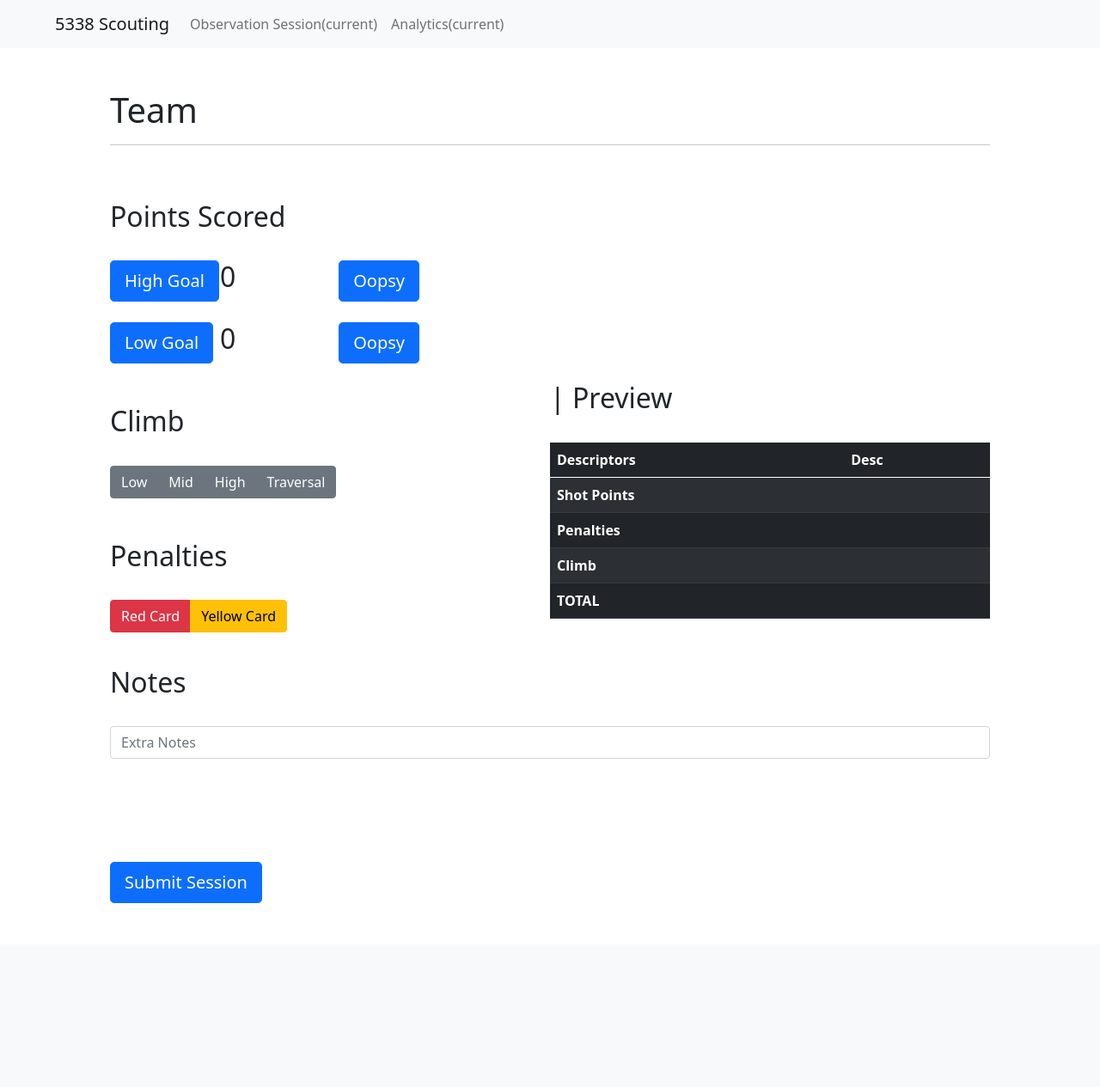
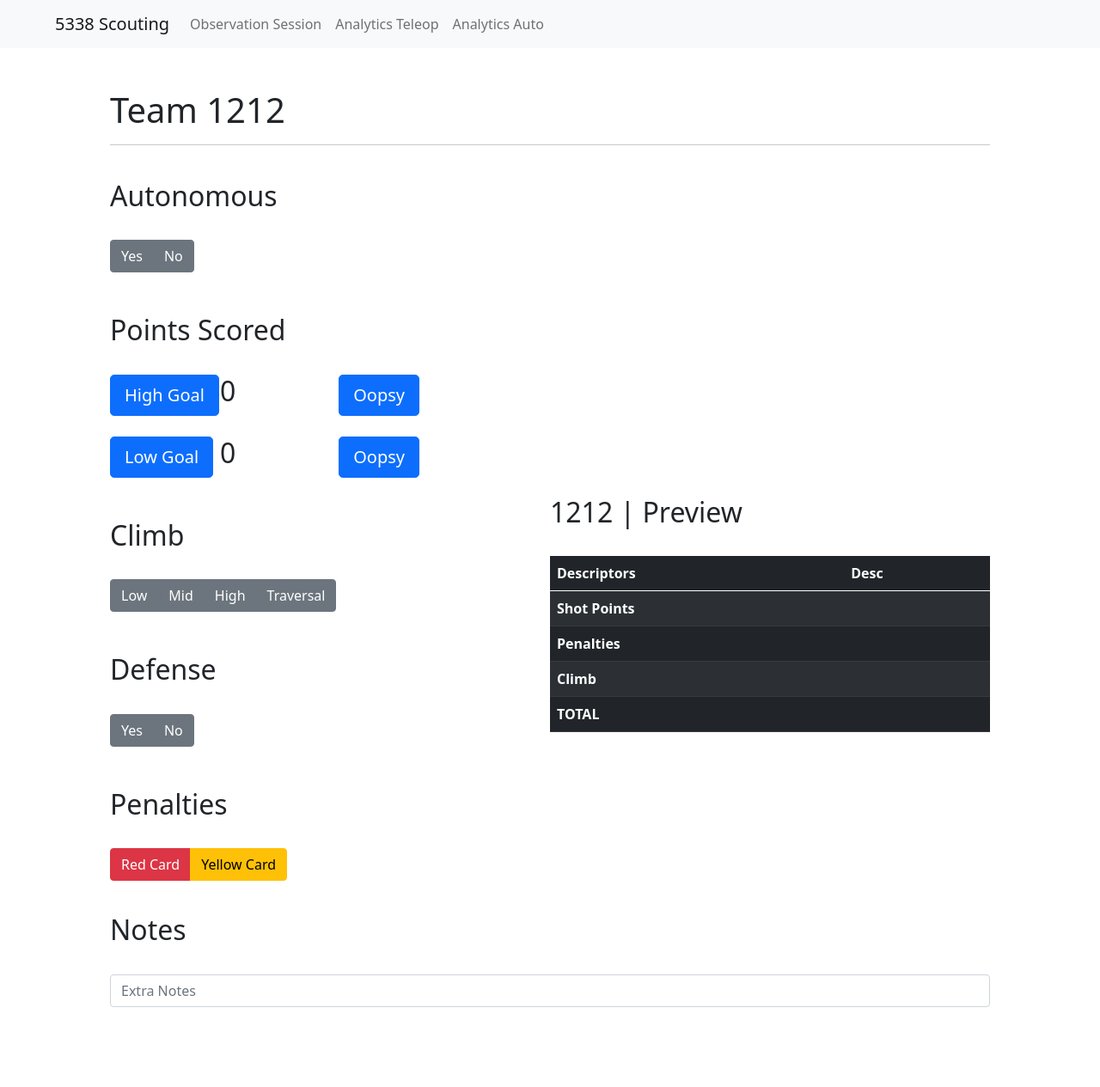
Before and after one commit to RoboLoCo-5338/ScoutingApp2022, a Flask app: page /observing in a window 1280 px wide. Shown: the top 1265 px of the page at 86% size. Before the commit the page ends 1051 px from the top, so only its background shows below. Run offline with Flask 2, Linux system fonts and the light colour scheme; lists and menus that the app fills with data are empty; parts of the project's set-up code (start-up, migrations or seed data) failed here and were passed over.

Commit message:
updated code 2/24/2022

```diff
--- a/app.py
+++ b/app.py
@@ -16,14 +16,17 @@
 
 app = Flask(__name__)
 
-def init_sheet():
+def init_sheet(sheet_num):
     scope = ["https://spreadsheets.google.com/feeds","https://www.googleapis.com/auth/spreadsheets", "https://www.googleapis.com/auth/drive.file","https://www.googleapis.com/auth/drive"]
 
     creds = ServiceAccountCredentials.from_json_keyfile_name("credentials.json", scope)
 
     client = gspread.authorize(creds)
 
-    sheet = client.open("RoboLoco-Scouting-Test").sheet1
+    if sheet_num == 1:
+        sheet = client.open("RoboLoco-Scouting-Test").worksheet('teleop')
+    if sheet_num == 2:
+        sheet = client.open("RoboLoco-Scouting-Test").worksheet('autonomouse')
 
     return sheet
 
@@ -44,18 +47,14 @@
     if request.method == 'GET':
         return render_template('home.html')
 
-@app.route('/analytics', methods=['GET', 'POST'])
-def analytics():
-    x = [1, 2, 3]
-    y = [1, 2, 3]
-
+@app.route('/analytics_teleop', methods=['GET'])
+def analytics_display_teleop():
     scope = ["https://spreadsheets.google.com/feeds","https://www.googleapis.com/auth/spreadsheets", "https://www.googleapis.com/auth/drive.file","https://www.googleapis.com/auth/drive"]
-
     creds = ServiceAccountCredentials.from_json_keyfile_name("credentials.json", scope)
 
     client = gspread.authorize(creds)
 
-    sheet = client.open("RoboLoco-Scouting-Test").sheet1
+    sheet = client.open("RoboLoco-Scouting-Test").worksheet('teleop')
 
     data = sheet.get_all_records()
 
@@ -124,7 +123,7 @@
     sd_low_arr = [[str(key), sd_low[key]] for key in sd_low]
     sd_climb_arr = [[str(key), sd_climb[key]] for key in sd_climb]
 
-    return render_template('analytics.html',
+    return render_template('analytics_display.html',
                 len=len(final_data),
                 final_data=final_data,
                 radar_data=final_radar_data,
@@ -138,6 +137,98 @@
                 low_avg_data=low_avg_data,
                 climb_avg_data=climb_avg_data
                 )
+
+@app.route('/analytics_auto', methods=['GET'])
+def analytics_display_auto():
+    scope = ["https://spreadsheets.google.com/feeds","https://www.googleapis.com/auth/spreadsheets", "https://www.googleapis.com/auth/drive.file","https://www.googleapis.com/auth/drive"]
+    creds = ServiceAccountCredentials.from_json_keyfile_name("credentials.json", scope)
+
+    client = gspread.authorize(creds)
+
+    sheet = client.open("RoboLoco-Scouting-Test").worksheet('autonomouse')
+
+    data = sheet.get_all_records()
+
+    graph_data = {}
+    radar_data = {}
+    high_goals = {}
+    low_goals = {}
+    climb_hash = {}
+    name_set = set([])
+
+    for record in data:
+        team_name = record['team_name']
+        if team_name not in name_set:
+            name_set.add(team_name)
+            graph_data.update({team_name: []})
+            radar_data.update({team_name: []})
+            high_goals.update({team_name: []})
+            low_goals.update({team_name: []})
+            climb_hash.update({team_name: []})
+
+        high_goal = int(record['high_goal'])
+        low_goal = int(record['low_goal'])
+        climb = int(record['climb'])
+
+        total_score = (2*high_goal) + low_goal + climb
+
+        graph_data[team_name].append(total_score)
+        high_goals[team_name].append(high_goal)
+        low_goals[team_name].append(low_goal)
+        climb_hash[team_name].append(climb)
+
+        if len(radar_data[team_name]) > 0:
+            radar_data[team_name][0][0] += high_goal
+            radar_data[team_name][0][1] += low_goal
+            radar_data[team_name][0][2] += climb
+
+        else:
+            radar_data[team_name].append([high_goal, low_goal, climb])
+
+    final_data = [[str(key), graph_data[key]] for key in graph_data]
+    final_radar_data = [[str(key), radar_data[key]] for key in radar_data]
+    high_goals_data = [[str(key), high_goals[key]] for key in high_goals]
+    low_goals_data = [[str(key), low_goals[key]] for key in low_goals]
+    climb_data = [[str(key), climb_hash[key]] for key in climb_hash]
+    high_avg_data = [[arr[0], np.average(np.array(arr[1]))] for arr in high_goals_data]
+    low_avg_data = [[arr[0], np.average(np.array(arr[1]))] for arr in low_goals_data]
+    climb_avg_data = [[arr[0], np.average(np.array(arr[1]))] for arr in climb_data]
+
+    sd_high = {}
+    sd_low = {}
+    sd_climb = {}
+    for team in high_goals_data:
+        vals = np.array(team[1])
+
+        sd_high.update({team[0]: np.std(vals)})
+    for team in low_goals_data:
+        vals = np.array(team[1])
+
+        sd_low.update({team[0]: np.std(vals)})
+    for team in climb_data:
+        vals = np.array(team[1])
+
+        sd_climb.update({team[0]: np.std(vals)})
+
+    sd_high_arr = [[str(key), sd_high[key]] for key in sd_high]
+    sd_low_arr = [[str(key), sd_low[key]] for key in sd_low]
+    sd_climb_arr = [[str(key), sd_climb[key]] for key in sd_climb]
+
+    return render_template('analytics_display.html',
+                len=len(final_data),
+                final_data=final_data,
+                radar_data=final_radar_data,
+                high_goals_data=high_goals_data,
+                low_goals_data=low_goals_data,
+                climb_data=climb_data,
+                sd_high=sd_high_arr,
+                sd_low=sd_low_arr,
+                sd_climb=sd_climb_arr,
+                high_avg_data=high_avg_data,
+                low_avg_data=low_avg_data,
+                climb_avg_data=climb_avg_data
+                )
+
 
 @app.route('/observing', methods=['GET', 'POST'])
 def observation():
@@ -164,7 +255,9 @@
             'low_goal': request.json['low_goal'],
             'climb': request.json['climb_points'],
             'penalty': request.json['penalty'],
-            'notes': request.json['notes']
+            'notes': request.json['notes'],
+            'defense': request.json['defense'],
+            'auto': request.json['auto']
         }
 
         print(request.json)
@@ -181,7 +274,11 @@
         # df.to_csv(f'./observations/{name}')
 
         # sheets API update calls
-        sheet = init_sheet()
+        s_num = 1
+        if data['auto']:
+            s_num = 2
+
+        sheet = init_sheet(sheet_num=s_num)
 
         col1 = sheet.col_values(1)
         team_index = len(col1) + 1
@@ -191,10 +288,11 @@
         sheet.update_cell(team_index, 3, data['low_goal'])
         sheet.update_cell(team_index, 4, data['climb'])
         sheet.update_cell(team_index, 5, data['penalty'])
-        sheet.update_cell(team_index, 6, data['notes'])
+        sheet.update_cell(team_index, 6, data['defense'])
+        sheet.update_cell(team_index, 7, data['notes'])
 
         # sheet.update_cell(2, 1, name)
-        return render_template('home.html')
+        return redirect('home.html')
 
     if request.method == 'POST':
         if request.form.get('ball_shot'):
--- a/team_name.txt
+++ b/team_name.txt
@@ -0,0 +1 @@
+1212
--- a/templates/base.html
+++ b/templates/base.html
@@ -16,10 +16,13 @@
 			<div class="collapse navbar-collapse" id="navbarNav">
 				<ul class="navbar-nav">
 					<li class="nav-item active">
-						<a class="nav-link" href="{{ url_for('observation') }}">Observation Session<span class="sr-only">(current)</span></a>
+						<a class="nav-link" href="{{ url_for('observation') }}">Observation Session</a>
 					</li>
 					<li class="nav-item active">
-						<a class="nav-link" href="{{ url_for('analytics') }}">Analytics<span class="sr-only">(current)</span></a>
+						<a class="nav-link" href="{{ url_for('analytics_display_teleop') }}">Analytics Teleop</a>
+					</li>
+					<li class="nav-item active">
+						<a class="nav-link" href="{{ url_for('analytics_display_auto') }}">Analytics Auto</a>
 					</li>
 				</ul>
 			</div>
--- a/templates/home.html
+++ b/templates/home.html
@@ -7,7 +7,7 @@
 <br>
 <form method="POST" action="/" class="row g-3" style="margin-left: 10%; margin-right: 10%;">
     <label for="inputPassword2" class="visually-hidden">Team Name</label>
-    <input type="text" name="team_name" class="form-control" id="inputPassword2" placeholder="Team Name">
+    <input type="text" name="team_name" class="form-control" id="inputPassword2" placeholder="Team Name" required pattern="[0-9\.]+">
     <button type="submit" class="btn btn-primary mb-3">Start Session</button>
 </form>
 {% endblock %}
--- a/templates/observing.html
+++ b/templates/observing.html
@@ -5,10 +5,20 @@
 <h1 style="margin-left: 10%">Team {{team_name}}</h2>
 <hr style="margin-left: 10%; margin-right: 10%;">
 <br>
-<br>
 <div>
     <!-- adding button and heading to show the digits -->
     <!-- increment() and decrement() functions on button click-->
+    <h2 style="margin-left: 10%">Autonomous</h2>
+    <br>
+    <div style = "margin-left: 10%; display: inline-block;">
+	<div class="btn-group" role="group" aria-label="Basic example">
+	    <button type="button" onclick = "check_auto();" id = "4" class="btn btn-secondary">Yes</button>
+	    <button type="button" onclick = "" id = "6" class="btn btn-secondary">No</button>
+	</div>
+    </div>
+    <br>
+    <br>
+    <br>
     <h2 style="margin-left: 10%">Points Scored</h2>
     <br>
     <div style="display: flex">
@@ -32,6 +42,17 @@
                     <button type="button" onclick = "increment_climb(this)" id = "6" class="btn btn-secondary">Mid</button>
                     <button type="button" onclick = "increment_climb(this)" id = "10" class="btn btn-secondary">High</button>
                     <button type="button" onclick = "increment_climb(this)" id = "15" class="btn btn-secondary">Traversal</button>
+                </div>
+            </div>
+            <br>
+            <br>
+            <br>
+            <h2 style="margin-left: 20%">Defense</h2>
+            <br>
+            <div style = "margin-left: 20%; display: inline-block;">
+                <div class="btn-group" role="group" aria-label="Basic example">
+                    <button type="button" onclick = "check_defense()" id = "4" class="btn btn-secondary">Yes</button>
+                    <button type="button" onclick = "increment_climb(this)" id = "6" class="btn btn-secondary">No</button>
                 </div>
             </div>
             <h2 style="margin-left: 20%; margin-top: 10%">Penalties</h2>
@@ -88,7 +109,7 @@
     <br>
     <br>
     <br>
-    <button onclick="submit()" class="btn btn-primary btn-lg" name="balls_shot" style="margin-left: 10%; display: inline-block;">Submit Session</button> <h2 id="counting4" style="float: right; margin-right: 50%;"></h2>
+    <button onclick="submit(); refresh();" class="btn btn-primary btn-lg" name="balls_shot" style="margin-left: 10%; display: inline-block;">Submit Session</button> <h2 id="counting4" style="float: right; margin-right: 50%;"></h2>
 
 </div>
 <!-- JavaScript code-->
@@ -98,6 +119,20 @@
     var low_goal = 0;
     var climb = 0;
     var penalty = "-";
+    var defense = false;
+    var auto = false;
+
+    function check_auto(){
+	auto = true;
+    }
+
+    function refresh(){
+	location.reload();
+    }
+
+    function check_defense(){
+        defense = true;
+    }
 
     //printing default value of data that is 0 in h2 tag
     document.getElementById("counting").innerText = high_goal;
@@ -153,7 +188,9 @@
             'high_goal': high_goal,
             'low_goal': low_goal,
             'climb_points': climb,
-            'penalty': penalty
+            'penalty': penalty,
+            'defense': defense,
+            'auto': auto
             }
 
         var elements = document.getElementById("team_notes").elements;
```
Also changed, not shown: templates/analytics_gateway.html (added, +45 -0 lines), requirements.txt (line endings or trailing spaces), templates/analytics_display.html (renamed from templates/analytics.html).
